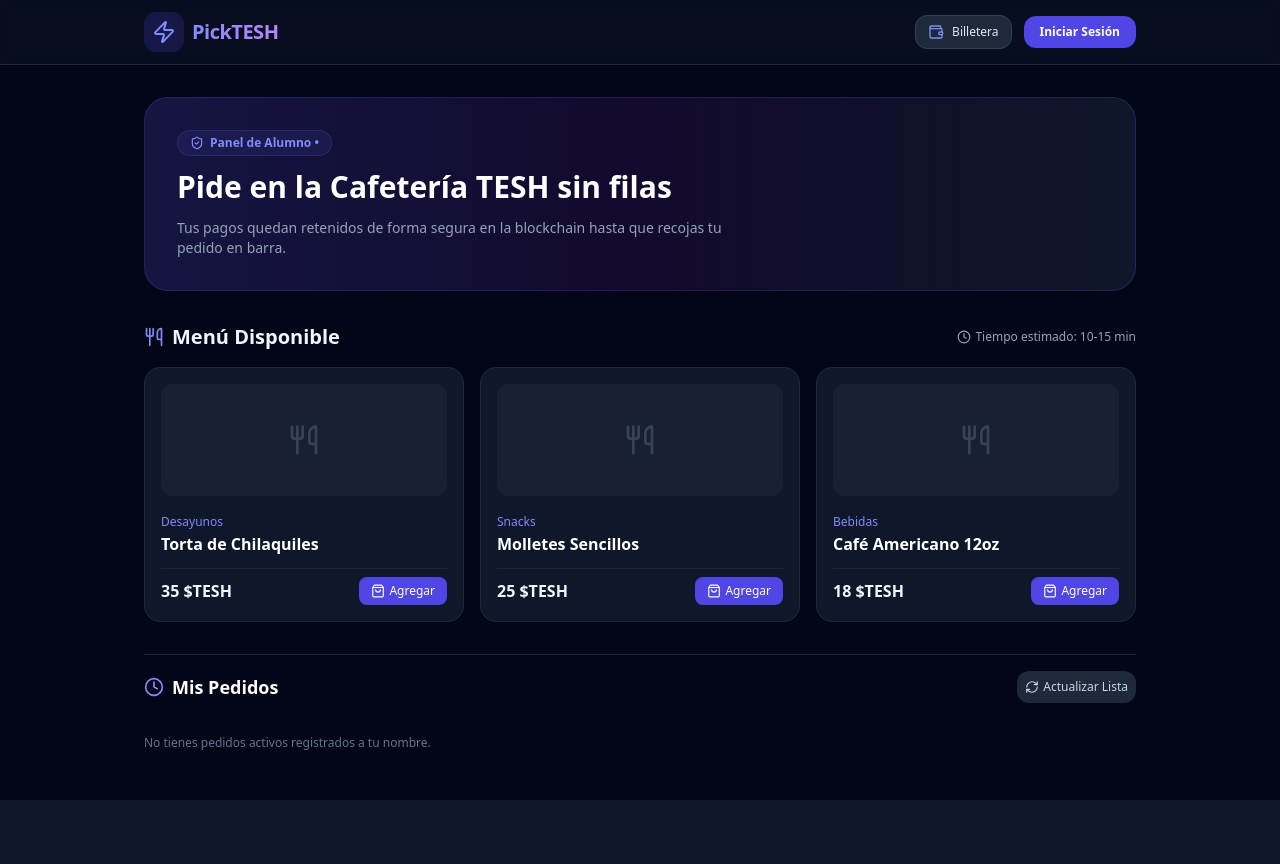
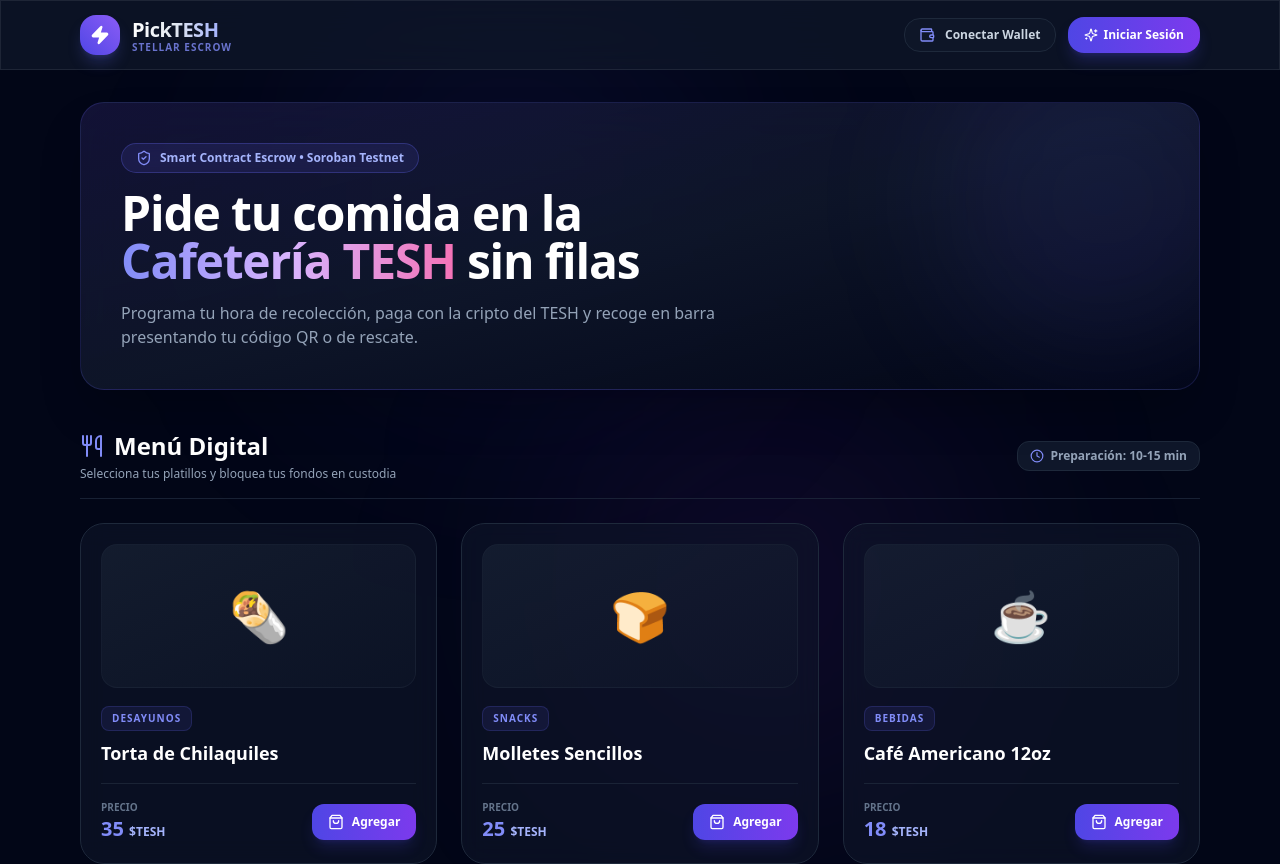
Before and after one commit to SpeedMW15/picktesh, a React (Vite) app in the folder frontend/: page / in a window 1280 px wide. Shown: the top 864 px of the page. Before the commit the page ends 800 px from the top, so only its background shows below. Built offline with nearby package versions, Linux system fonts and the light colour scheme.

Commit message:
style: Finalizacion del rediseño Glassmorphism completo y correccion de sintaxis Tailwind CSS

```diff
--- a/frontend/src/App.jsx
+++ b/frontend/src/App.jsx
@@ -1,5 +1,5 @@
 import React, { useState } from 'react'
-import { Wallet, Zap, ShoppingCart, User, LogOut, Store, GraduationCap } from 'lucide-react'
+import { Wallet, Zap, ShoppingCart, LogOut, Store, GraduationCap, Sparkles } from 'lucide-react'
 import { useAuth } from './context/AuthContext'
 import WalletModal from './components/WalletModal'
 import CartSidebar from './components/CartSidebar'
@@ -41,7 +41,7 @@ export default function App() {
     setCart((prev) => prev.filter((_, index) => index !== indexToRemove))
   }
 
-const handleCheckout = async (total, time) => {
+  const handleCheckout = async (total, time) => {
     if (!walletConnected) {
       alert('Por favor conecta tu billetera primero para firmar la transacción.')
       setIsWalletModalOpen(true)
@@ -95,53 +95,82 @@ const handleCheckout = async (total, time) => {
   }
 
   return (
-    <div className="min-h-screen bg-slate-950 text-slate-100 font-sans">
-      {/* Navbar Superior */}
-      <header className="border-b border-slate-800 bg-slate-900/50 backdrop-blur-md sticky top-0 z-50">
-        <div className="max-w-5xl mx-auto px-4 py-3 flex items-center justify-between">
-          <div className="flex items-center gap-2">
-            <div className="p-2 bg-indigo-600/20 text-indigo-400 rounded-xl">
-              <Zap className="w-6 h-6 text-indigo-400" />
+    <div className="min-h-screen bg-slate-950 text-slate-100 font-sans relative overflow-x-hidden selection:bg-indigo-500 selection:text-white">
+      {/* Luces de Fondo (Background Glow) */}
+      <div className="absolute top-0 left-1/4 w-96 h-96 bg-indigo-600/10 rounded-full blur-[128px] pointer-events-none" />
+      <div className="absolute top-1/3 right-1/4 w-96 h-96 bg-purple-600/10 rounded-full blur-[128px] pointer-events-none" />
+
+      {/* Header / Navbar Glassmorphism */}
+      <header className="border-b border-slate-800/80 glass-panel sticky top-0 z-50 transition-all duration-300">
+        <div className="max-w-6xl mx-auto px-4 py-3.5 flex items-center justify-between">
+
+          {/* Logo y Nombre */}
+          <div className="flex items-center gap-3 group cursor-pointer">
+            <div className="p-2.5 bg-gradient-to-tr from-indigo-600 to-violet-500 text-white rounded-2xl shadow-lg shadow-indigo-500/25 group-hover:scale-105 transition duration-300">
+              <Zap className="w-5 h-5 fill-current" />
             </div>
-            <span className="text-xl font-bold tracking-tight bg-gradient-to-r from-indigo-400 to-purple-400 bg-clip-text text-transparent">
-              PickTESH
-            </span>
+            <div>
+              <span className="text-xl font-black tracking-tight bg-gradient-to-r from-white via-slate-200 to-indigo-300 bg-clip-text text-transparent">
+                PickTESH
+              </span>
+              <span className="block text-[10px] font-semibold tracking-widest uppercase text-indigo-400/80 -mt-1">
+                Stellar Escrow
+              </span>
+            </div>
           </div>
 
+          {/* Acciones del Header */}
           <div className="flex items-center gap-3">
             {user?.role === 'student' && (
               <button
                 onClick={() => setIsCartOpen(true)}
-                className="relative p-2.5 bg-slate-800 hover:bg-slate-700 border border-slate-700 rounded-xl transition text-slate-200"
+                className="relative p-2.5 bg-slate-900/90 hover:bg-slate-800 border border-slate-800 hover:border-slate-700 rounded-2xl transition duration-200 text-slate-200 shadow-inner group"
               >
-                <ShoppingCart className="w-5 h-5 text-indigo-400" />
+                <ShoppingCart className="w-5 h-5 text-indigo-400 group-hover:scale-110 transition duration-200" />
                 {cart.length > 0 && (
-                  <span className="absolute -top-1.5 -right-1.5 bg-indigo-600 text-white text-[10px] font-bold w-5 h-5 rounded-full flex items-center justify-center border-2 border-slate-950">
+                  <span className="absolute -top-1.5 -right-1.5 bg-indigo-500 text-white text-[10px] font-black w-5 h-5 rounded-full flex items-center justify-center border-2 border-slate-950 shadow-md">
                     {cart.length}
                   </span>
                 )}
               </button>
             )}
 
+            {/* Estado Billetera */}
             <button
               onClick={() => setIsWalletModalOpen(true)}
-              className="flex items-center gap-2 px-3 py-2 bg-slate-800 hover:bg-slate-700 border border-slate-700 rounded-xl transition font-medium text-xs text-slate-200"
+              className={`flex items-center gap-2.5 px-3.5 py-2 rounded-2xl border transition duration-200 font-semibold text-xs ${
+                walletConnected
+                  ? 'bg-emerald-500/10 border-emerald-500/30 text-emerald-400 glow-emerald'
+                  : 'bg-slate-900/90 border-slate-800 hover:border-indigo-500/40 text-slate-300'
+              }`}
             >
-              <Wallet className="w-4 h-4 text-indigo-400" />
-              {walletConnected ? `${balance} $TESH` : 'Billetera'}
+              <Wallet className={`w-4 h-4 ${walletConnected ? 'text-emerald-400' : 'text-indigo-400'}`} />
+              <span>{walletConnected ? `${balance} $TESH` : 'Conectar Wallet'}</span>
             </button>
 
+            {/* Perfil de Usuario */}
             {user ? (
-              <div className="flex items-center gap-2 bg-slate-800 border border-slate-700 rounded-xl px-3 py-1.5 text-xs font-semibold text-slate-300">
-                {user.role === 'cafeteria' ? <Store className="w-3.5 h-3.5 text-indigo-400" /> : <GraduationCap className="w-3.5 h-3.5 text-indigo-400" />}
+              <div className="flex items-center gap-2.5 bg-slate-900/90 border border-slate-800 rounded-2xl px-3.5 py-2 text-xs font-semibold text-slate-200 shadow-inner">
+                {user.role === 'cafeteria' ? (
+                  <Store className="w-4 h-4 text-purple-400" />
+                ) : (
+                  <GraduationCap className="w-4 h-4 text-indigo-400" />
+                )}
                 <span className="max-w-[120px] truncate">{user.name}</span>
-                <button onClick={logout} className="text-slate-500 hover:text-rose-400 ml-1" title="Cerrar Sesión">
+                <button
+                  onClick={logout}
+                  className="text-slate-500 hover:text-rose-400 transition ml-1 p-0.5 rounded-lg hover:bg-slate-800"
+                  title="Cerrar Sesión"
+                >
                   <LogOut className="w-3.5 h-3.5" />
                 </button>
               </div>
             ) : (
-              <button onClick={() => setIsLoginModalOpen(true)} className="bg-indigo-600 hover:bg-indigo-500 text-white text-xs font-semibold px-4 py-2 rounded-xl transition">
-                Iniciar Sesión
+              <button
+                onClick={() => setIsLoginModalOpen(true)}
+                className="bg-gradient-to-r from-indigo-600 to-violet-600 hover:from-indigo-500 hover:to-violet-500 text-white text-xs font-bold px-4 py-2.5 rounded-2xl transition duration-200 shadow-lg shadow-indigo-600/25 flex items-center gap-1.5"
+              >
+                <Sparkles className="w-3.5 h-3.5" /> Iniciar Sesión
               </button>
             )}
           </div>
@@ -149,7 +178,7 @@ const handleCheckout = async (total, time) => {
       </header>
 
       {/* Contenido Principal Dinámico */}
-      <main className="max-w-5xl mx-auto px-4 py-8">
+      <main className="max-w-6xl mx-auto px-4 py-8 relative z-10">
         {user?.role === 'cafeteria' ? (
           <CafeteriaDashboard user={user} />
         ) : (
--- a/frontend/src/components/StudentDashboard.jsx
+++ b/frontend/src/components/StudentDashboard.jsx
@@ -1,5 +1,5 @@
 import React, { useState, useEffect } from 'react'
-import { Utensils, ShoppingBag, Clock, CheckCircle2, AlertTriangle, ShieldCheck, QrCode, RefreshCw } from 'lucide-react'
+import { Utensils, ShoppingBag, Clock, ShieldCheck, QrCode, RefreshCw, Sparkles, ChevronRight } from 'lucide-react'
 
 export default function StudentDashboard({ user, onAddToCart, onOpenTicket }) {
   const [myOrders, setMyOrders] = useState([])
@@ -12,7 +12,6 @@ export default function StudentDashboard({ user, onAddToCart, onOpenTicket }) {
       const res = await fetch('http://localhost:3001/api/orders')
       const data = await res.json()
       if (Array.isArray(data)) {
-        // Filtrar órdenes que correspondan al usuario actual
         const filtered = data.filter(
           o => o.student === user.name || o.student.includes(user.id)
         )
@@ -30,54 +29,74 @@ export default function StudentDashboard({ user, onAddToCart, onOpenTicket }) {
   }, [user])
 
   return (
-    <div className="space-y-8 text-left">
-      {/* Hero Banner Alumno */}
-      <section className="bg-gradient-to-r from-indigo-900/40 via-purple-900/20 to-slate-900 border border-indigo-500/20 rounded-3xl p-6 md:p-8 relative overflow-hidden">
-        <div className="max-w-xl space-y-3">
-          <span className="inline-flex items-center gap-1.5 px-3 py-1 rounded-full text-xs font-semibold bg-indigo-500/10 text-indigo-400 border border-indigo-500/20">
-            <ShieldCheck className="w-3.5 h-3.5" /> Panel de Alumno • {user?.name}
-          </span>
-          <h1 className="text-3xl font-extrabold text-white leading-tight">
-            Pide en la Cafetería TESH sin filas
+    <div className="space-y-10 text-left">
+
+      {/* Hero Banner Pro Alumno */}
+      <section className="relative overflow-hidden rounded-3xl border border-indigo-500/20 bg-gradient-to-br from-indigo-950/60 via-slate-900/90 to-slate-950 p-8 md:p-10 shadow-2xl backdrop-blur-xl">
+        <div className="absolute top-0 right-0 -mr-16 -mt-16 w-80 h-80 bg-indigo-500/10 rounded-full blur-3xl pointer-events-none" />
+
+        <div className="max-w-2xl space-y-4 relative z-10">
+          <div className="inline-flex items-center gap-2 px-3.5 py-1.5 rounded-full text-xs font-bold bg-indigo-500/10 text-indigo-300 border border-indigo-500/30 backdrop-blur-md">
+            <ShieldCheck className="w-4 h-4 text-indigo-400" />
+            <span>Smart Contract Escrow • Soroban Testnet</span>
+          </div>
+
+          <h1 className="text-3xl md:text-5xl font-black text-white leading-tight tracking-tight">
+            Pide tu comida en la <span className="bg-gradient-to-r from-indigo-400 via-purple-300 to-pink-400 bg-clip-text text-transparent">Cafetería TESH</span> sin filas
           </h1>
-          <p className="text-slate-400 text-sm">
-            Tus pagos quedan retenidos de forma segura en la blockchain hasta que recojas tu pedido en barra.
+
+          <p className="text-slate-400 text-sm md:text-base leading-relaxed">
+            Programa tu hora de recolección, paga con la cripto del TESH y recoge en barra presentando tu código QR o de rescate.
           </p>
         </div>
       </section>
 
-      {/* Menú de Selección */}
-      <section className="space-y-4">
-        <div className="flex items-center justify-between">
-          <h2 className="text-xl font-bold flex items-center gap-2">
-            <Utensils className="w-5 h-5 text-indigo-400" /> Menú Disponible
-          </h2>
-          <span className="text-xs text-slate-400 flex items-center gap-1">
-            <Clock className="w-3.5 h-3.5" /> Tiempo estimado: 10-15 min
+      {/* Menú Interactivo */}
+      <section className="space-y-6">
+        <div className="flex items-center justify-between border-b border-slate-800/80 pb-4">
+          <div>
+            <h2 className="text-2xl font-black text-white flex items-center gap-2.5">
+              <Utensils className="w-6 h-6 text-indigo-400" /> Menú Digital
+            </h2>
+            <p className="text-xs text-slate-400 mt-1">Selecciona tus platillos y bloquea tus fondos en custodia</p>
+          </div>
+          <span className="text-xs font-semibold text-slate-400 bg-slate-900 border border-slate-800 px-3 py-1.5 rounded-xl flex items-center gap-1.5">
+            <Clock className="w-3.5 h-3.5 text-indigo-400" /> Preparación: 10-15 min
           </span>
         </div>
 
-        <div className="grid grid-cols-1 md:grid-cols-3 gap-4">
+        <div className="grid grid-cols-1 md:grid-cols-3 gap-6">
           {[
-            { id: 1, name: 'Torta de Chilaquiles', price: 35, category: 'Desayunos' },
-            { id: 2, name: 'Molletes Sencillos', price: 25, category: 'Snacks' },
-            { id: 3, name: 'Café Americano 12oz', price: 18, category: 'Bebidas' }
+            { id: 1, name: 'Torta de Chilaquiles', price: 35, category: 'Desayunos', icon: '🌯' },
+            { id: 2, name: 'Molletes Sencillos', price: 25, category: 'Snacks', icon: '🍞' },
+            { id: 3, name: 'Café Americano 12oz', price: 18, category: 'Bebidas', icon: '☕' }
           ].map(item => (
-            <div key={item.id} className="bg-slate-900 border border-slate-800 rounded-2xl p-4 space-y-3 hover:border-slate-700 transition">
-              <div className="h-28 bg-slate-800/60 rounded-xl flex items-center justify-center text-slate-500">
-                <Utensils className="w-8 h-8 opacity-40" />
+            <div
+              key={item.id}
+              className="group relative bg-slate-900/60 border border-slate-800 hover:border-indigo-500/40 rounded-3xl p-5 transition duration-300 hover:shadow-2xl hover:shadow-indigo-500/10 flex flex-col justify-between backdrop-blur-md"
+            >
+              <div className="space-y-4">
+                <div className="h-36 bg-gradient-to-br from-slate-800/50 to-slate-900/50 rounded-2xl flex items-center justify-center text-5xl border border-slate-800/50 group-hover:scale-105 transition duration-300">
+                  {item.icon}
+                </div>
+                <div>
+                  <span className="text-[10px] font-extrabold uppercase tracking-widest text-indigo-400 bg-indigo-500/10 border border-indigo-500/20 px-2.5 py-1 rounded-lg inline-block mb-2">
+                    {item.category}
+                  </span>
+                  <h3 className="font-bold text-lg text-white group-hover:text-indigo-200 transition">{item.name}</h3>
+                </div>
               </div>
-              <div>
-                <span className="text-xs text-indigo-400 font-medium">{item.category}</span>
-                <h3 className="font-semibold text-white">{item.name}</h3>
-              </div>
-              <div className="flex items-center justify-between pt-2 border-t border-slate-800/80">
-                <span className="font-bold text-slate-100">{item.price} $TESH</span>
+
+              <div className="flex items-center justify-between pt-4 border-t border-slate-800/80 mt-4">
+                <div>
+                  <span className="text-[10px] text-slate-500 block uppercase font-bold">Precio</span>
+                  <span className="text-xl font-black text-indigo-400">{item.price} <span className="text-xs text-indigo-300">$TESH</span></span>
+                </div>
                 <button
                   onClick={() => onAddToCart(item)}
-                  className="flex items-center gap-1 px-3 py-1.5 bg-indigo-600 hover:bg-indigo-500 text-white rounded-lg text-xs font-medium transition"
+                  className="flex items-center gap-2 px-4 py-2.5 bg-gradient-to-r from-indigo-600 to-violet-600 hover:from-indigo-500 hover:to-violet-500 text-white rounded-xl text-xs font-bold transition shadow-lg shadow-indigo-600/20 hover:scale-105 active:scale-95"
                 >
-                  <ShoppingBag className="w-3.5 h-3.5" /> Agregar
+                  <ShoppingBag className="w-4 h-4" /> Agregar
                 </button>
               </div>
             </div>
@@ -85,39 +104,52 @@ export default function StudentDashboard({ user, onAddToCart, onOpenTicket }) {
         </div>
       </section>
 
-      {/* Historial de Pedidos */}
-      <section className="space-y-4 pt-4 border-t border-slate-800">
+      {/* Mis Pedidos / Historial */}
+      <section className="space-y-6 pt-6 border-t border-slate-800/80">
         <div className="flex items-center justify-between">
-          <h2 className="text-lg font-bold text-white flex items-center gap-2">
-            <Clock className="w-5 h-5 text-indigo-400" /> Mis Pedidos
-          </h2>
+          <div>
+            <h2 className="text-xl font-black text-white flex items-center gap-2">
+              <Clock className="w-5 h-5 text-indigo-400" /> Mis Pedidos Activos
+            </h2>
+            <p className="text-xs text-slate-400 mt-0.5">Sincronizado en tiempo real con Supabase</p>
+          </div>
           <button
             onClick={fetchMyOrders}
-            className="p-2 bg-slate-800 hover:bg-slate-700 text-slate-300 rounded-xl transition flex items-center gap-1 text-xs"
+            className="p-2.5 bg-slate-900 hover:bg-slate-800 border border-slate-800 text-slate-300 rounded-2xl transition flex items-center gap-2 text-xs font-semibold shadow-inner"
           >
-            <RefreshCw className={`w-3.5 h-3.5 ${loading ? 'animate-spin' : ''}`} /> Actualizar Lista
+            <RefreshCw className={`w-3.5 h-3.5 text-indigo-400 ${loading ? 'animate-spin' : ''}`} /> Actualizar
           </button>
         </div>
 
         {myOrders.length === 0 ? (
-          <p className="text-xs text-slate-500 py-4">No tienes pedidos activos registrados a tu nombre.</p>
+          <div className="bg-slate-900/40 border border-slate-800/60 rounded-3xl p-8 text-center space-y-2">
+            <Sparkles className="w-8 h-8 text-slate-600 mx-auto" />
+            <p className="text-sm font-semibold text-slate-400">No tienes pedidos registrados a tu nombre todavía.</p>
+            <p className="text-xs text-slate-600">Selecciona algún platillo del menú para realizar tu primer compra en Escrow.</p>
+          </div>
         ) : (
-          <div className="grid grid-cols-1 md:grid-cols-2 gap-3">
+          <div className="grid grid-cols-1 md:grid-cols-2 gap-4">
             {myOrders.map((ord) => (
-              <div key={ord.id} className="bg-slate-900 border border-slate-800 rounded-2xl p-4 flex items-center justify-between">
-                <div className="space-y-1">
-                  <div className="flex items-center gap-2">
-                    <span className="font-mono text-xs text-indigo-400 font-bold">{ord.pickup_code}</span>
-                    <span className={`text-[10px] px-2 py-0.5 rounded-full font-semibold ${
-                      ord.status === 'COMPLETED' ? 'bg-emerald-500/10 text-emerald-400' :
-                      ord.status === 'PENALIZED' ? 'bg-rose-500/10 text-rose-400' : 'bg-amber-500/10 text-amber-400'
+              <div
+                key={ord.id}
+                className="bg-slate-900/80 border border-slate-800 hover:border-slate-700 rounded-3xl p-5 flex items-center justify-between shadow-lg transition"
+              >
+                <div className="space-y-2 text-left">
+                  <div className="flex items-center gap-2.5">
+                    <span className="font-mono text-sm font-black text-indigo-400 bg-indigo-500/10 border border-indigo-500/20 px-2.5 py-0.5 rounded-lg">
+                      #{ord.pickup_code}
+                    </span>
+                    <span className={`text-[10px] px-2.5 py-1 rounded-full font-black uppercase tracking-wider ${
+                      ord.status === 'COMPLETED' ? 'bg-emerald-500/10 text-emerald-400 border border-emerald-500/20' :
+                      ord.status === 'PENALIZED' ? 'bg-rose-500/10 text-rose-400 border border-rose-500/20' : 'bg-amber-500/10 text-amber-400 border border-amber-500/20'
                     }`}>
                       {ord.status}
                     </span>
                   </div>
-                  <p className="text-xs text-white font-medium">{ord.items}</p>
-                  <p className="text-[10px] text-slate-400">Total: {ord.total} $TESH • Hora: {ord.pickup_time}</p>
+                  <p className="text-sm font-bold text-white">{ord.items}</p>
+                  <p className="text-xs text-slate-400 font-medium">Total: <span className="text-indigo-300 font-bold">{ord.total} $TESH</span> • Recolección: <span className="text-slate-200">{ord.pickup_time} hrs</span></p>
                 </div>
+
                 {ord.status === 'PENDING_ESCROW' && (
                   <button
                     onClick={() => onOpenTicket({
@@ -126,10 +158,10 @@ export default function StudentDashboard({ user, onAddToCart, onOpenTicket }) {
                       pickupTime: ord.pickup_time,
                       total: ord.total
                     })}
-                    className="p-2 bg-slate-800 hover:bg-slate-700 text-indigo-400 rounded-xl transition"
+                    className="p-3 bg-indigo-600 hover:bg-indigo-500 text-white rounded-2xl transition shadow-lg shadow-indigo-600/20 flex items-center justify-center group"
                     title="Ver Ticket QR"
                   >
-                    <QrCode className="w-5 h-5" />
+                    <QrCode className="w-5 h-5 group-hover:scale-110 transition" />
                   </button>
                 )}
               </div>
--- a/frontend/src/index.css
+++ b/frontend/src/index.css
@@ -2,8 +2,43 @@
 @tailwind components;
 @tailwind utilities;
 
+/* Scrollbar personalizado */
+::-webkit-scrollbar {
+  width: 6px;
+  height: 6px;
+}
+::-webkit-scrollbar-track {
+  background: #020617;
+}
+::-webkit-scrollbar-thumb {
+  background: #1e293b;
+  border-radius: 9999px;
+}
+::-webkit-scrollbar-thumb:hover {
+  background: #4f46e5;
+}
+
 body {
   margin: 0;
-  font-family: system-ui, -apple-system, BlinkMacSystemFont, 'Segoe UI', Roboto, Oxygen, Ubuntu, Cantarell, sans-serif;
-  -webkit-font-smoothing: antialiased;
+  background-color: #020617;
+  color: #f8fafc;
+  font-family: system-ui, -apple-system, BlinkMacSystemFont, 'Segoe UI', Roboto, Oxygen, Ubuntu, Cantarell, 'Open Sans', 'Helvetica Neue', sans-serif;
+  overflow-x: hidden;
 }
+
+/* Efectos de resplandor Neón */
+.glow-indigo {
+  box-shadow: 0 0 25px -5px rgba(79, 70, 229, 0.3);
+}
+
+.glow-emerald {
+  box-shadow: 0 0 25px -5px rgba(16, 185, 129, 0.3);
+}
+
+/* Panel estilo Glassmorphism */
+.glass-panel {
+  background: rgba(15, 23, 42, 0.75);
+  backdrop-filter: blur(16px);
+  -webkit-backdrop-filter: blur(16px);
+  border: 1px solid rgba(255, 255, 255, 0.08);
+}
```
Also changed, not shown: frontend/src/components/CafeteriaDashboard.jsx (+71 -51 lines).
